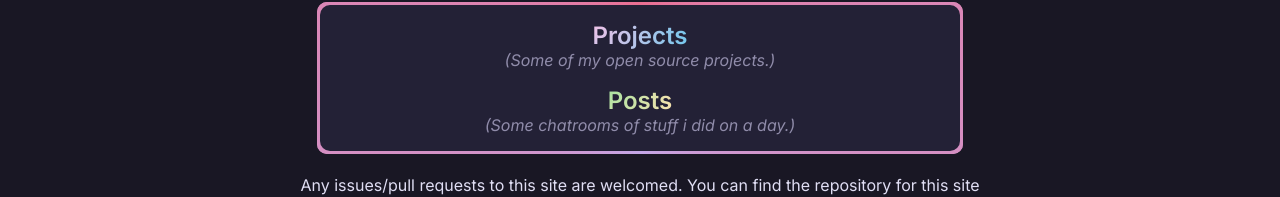
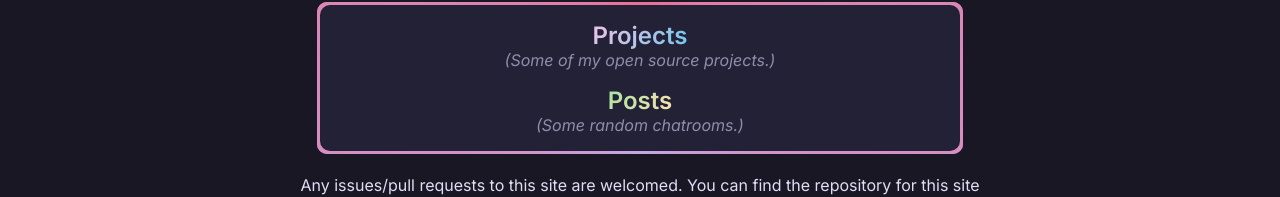
Before and after one commit to mooncell07/site, a SvelteKit app: page / in a window 1280 px wide. Shown: the part 354-551 px from the top of the page. Built offline with nearby package versions, Linux system fonts and the light colour scheme; a web font is replaced by a local one.

Commit message:
Update +page.svelte

```diff
--- a/src/routes/+page.svelte
+++ b/src/routes/+page.svelte
@@ -41,7 +41,7 @@
 
     <div class="index-entry">
       <a href="/Posts"><div class="index-posts">Posts</div></a>
-      <div class="index-comment">(Some chatrooms of stuff i did on a day.)</div>
+      <div class="index-comment">(Some random chatrooms.)</div>
     </div>
   </div>
 
```
